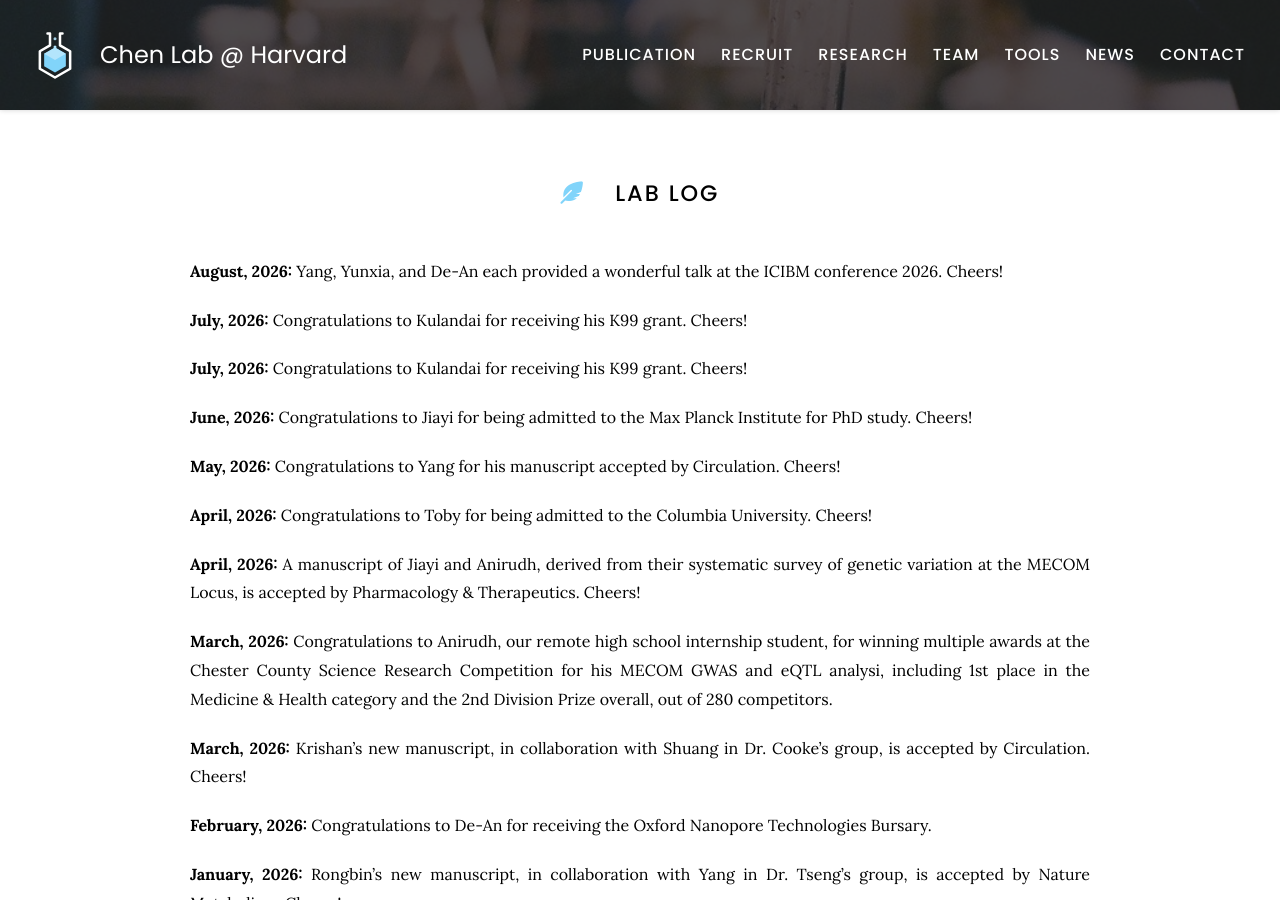
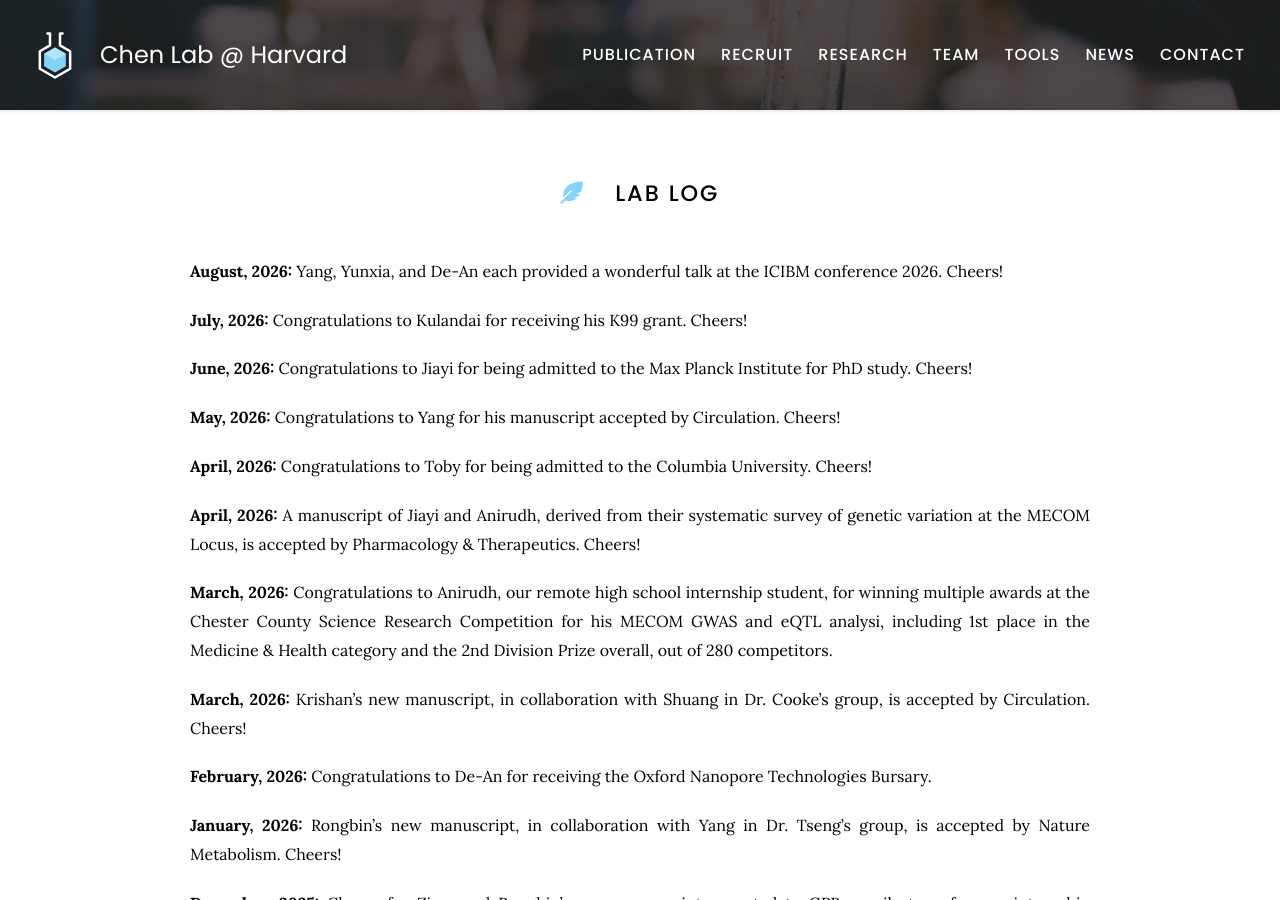
Before and after one commit to kaifuchenlab/kaifuchenlab.github.io, a Jekyll site: the page built from 7.news/index.md, in a window 1280 px wide and 900 px high. Built offline with Jekyll 4.4.1, drawn with Linux system fonts in a browser that asks for light colours.

Commit message:
Update index.md

```diff
--- a/7.news/index.md
+++ b/7.news/index.md
@@ -9,9 +9,6 @@ nav:
 
 **August, 2026:**
 Yang, Yunxia, and De-An each provided a wonderful talk at the ICIBM conference 2026. Cheers!
-
-**July, 2026:**
-Congratulations to Kulandai for receiving his K99 grant. Cheers!
 
 **July, 2026:**
 Congratulations to Kulandai for receiving his K99 grant. Cheers!
```
